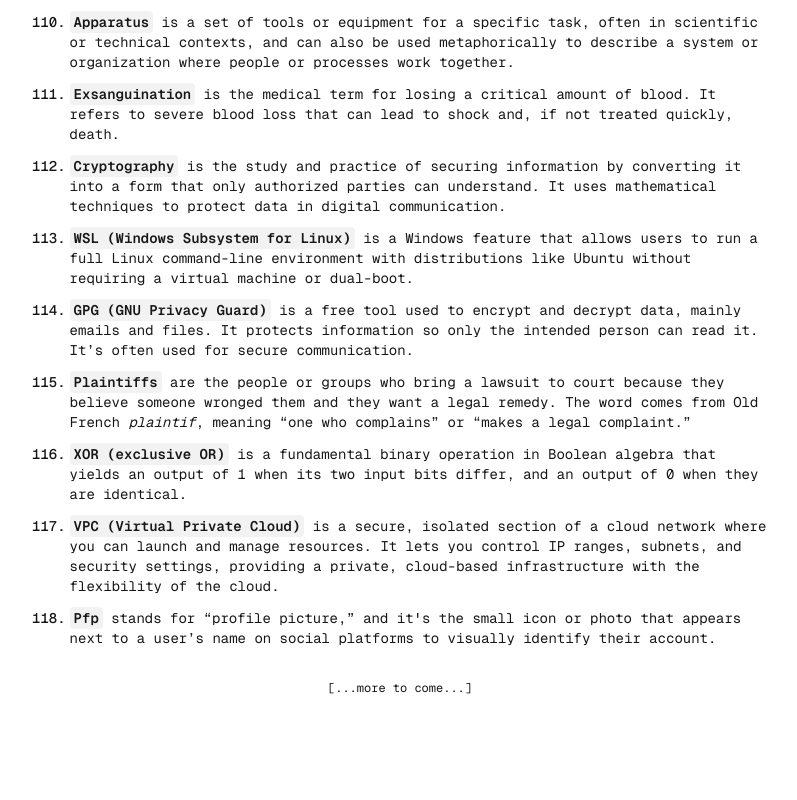
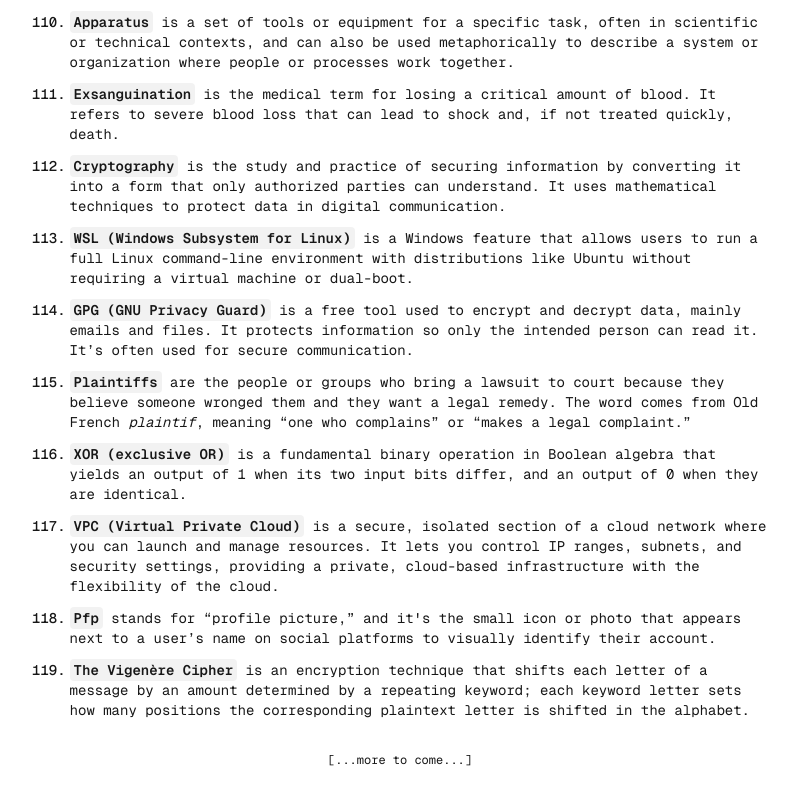
Before and after one commit to BrahimBoussada/mind-log, a Next.js app: page / in a window 1280 px wide. Shown: the part 7059-7859 px from the top of the page, without its empty margins (240-1037 px from the left). Before the commit the page ends 7787 px from the top, so only its background shows below. Built offline with nearby package versions, Linux system fonts and the light colour scheme.

Commit message:
log:9-12-2025

```diff
--- a/src/app/page.tsx
+++ b/src/app/page.tsx
@@ -1128,6 +1128,16 @@ export default function Home() {
           </Text>
         </Note>
 
+        <Note>
+          <N>119.</N>
+          <Text>
+            <Key>The Vigenère Cipher</Key> is an encryption technique that
+            shifts each letter of a message by an amount determined by a
+            repeating keyword; each keyword letter sets how many positions the
+            corresponding plaintext letter is shifted in the alphabet.
+          </Text>
+        </Note>
+
         {/* --- end --- */}
       </NoteWrapper>
 
```
